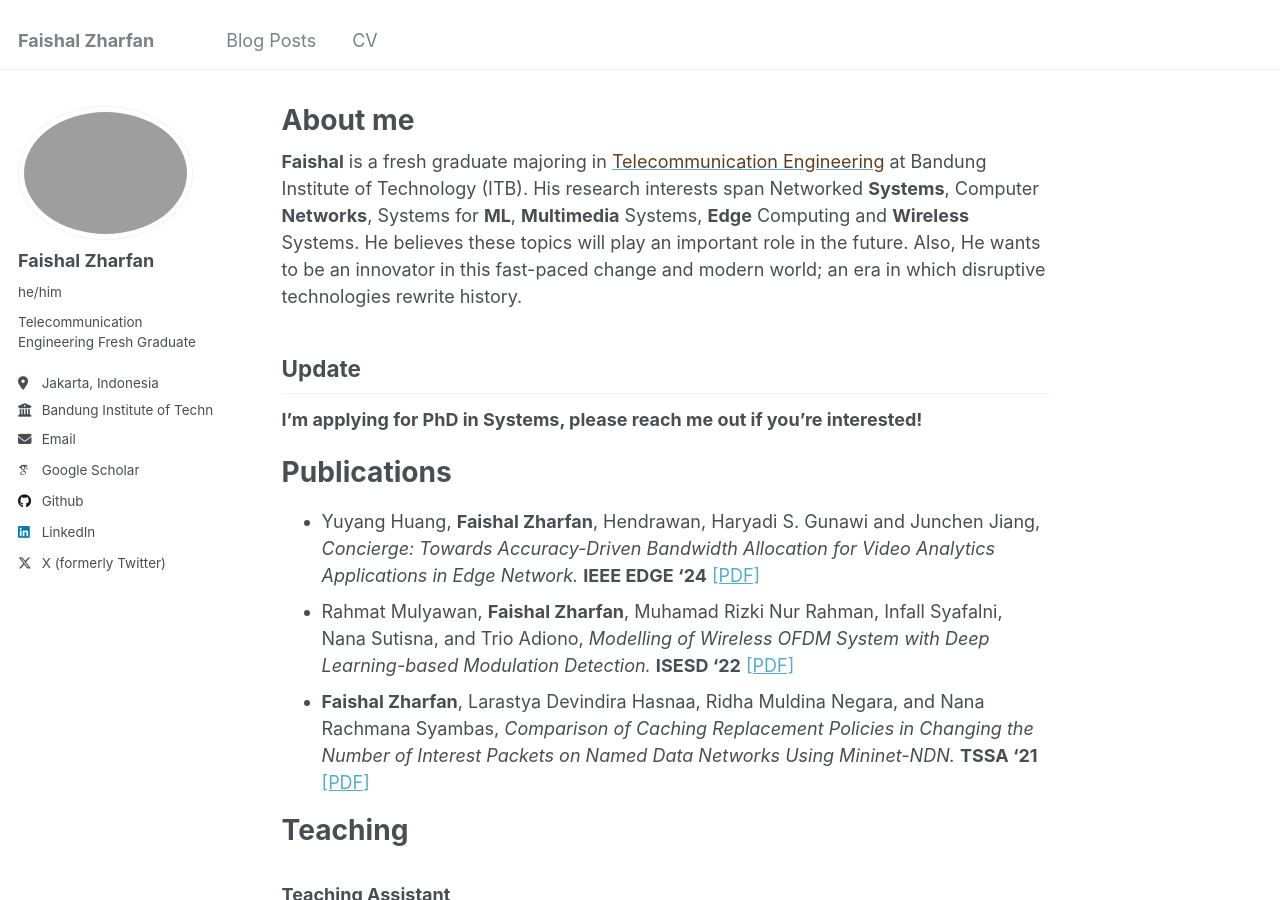
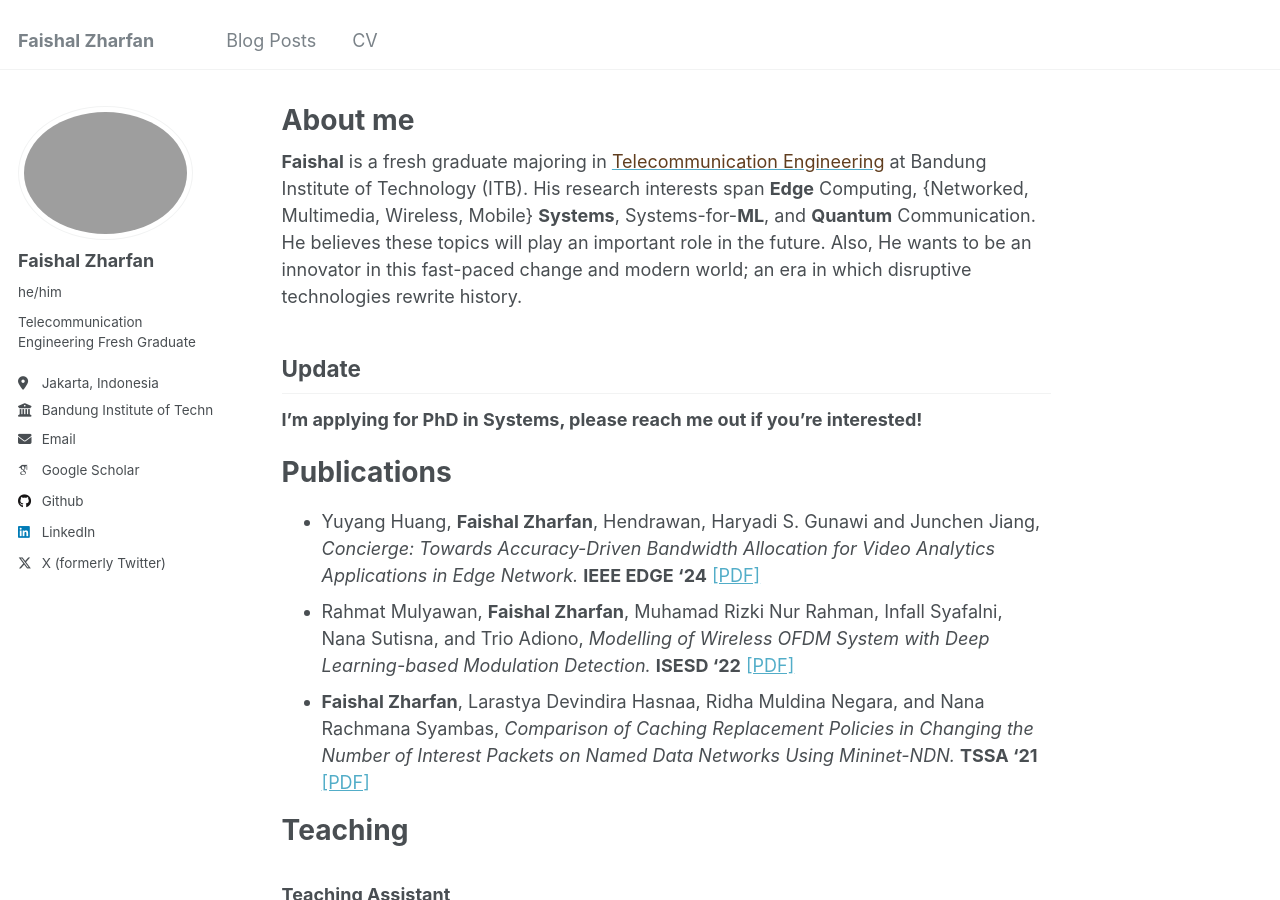
Before and after one commit to zharfanf/zharfanf.github.io, a Jekyll site: the page built from _pages/about.md, in a window 1280 px wide and 900 px high. Built offline with Jekyll 4.4.1, drawn with Linux system fonts in a browser that asks for light colours; some web fonts are replaced.

Commit message:
update content

```diff
--- a/_pages/about.md
+++ b/_pages/about.md
@@ -8,7 +8,7 @@ redirect_from:
 ---
 
 **Faishal** is a fresh graduate majoring in <a href="https://stei.itb.ac.id/en/undergraduate-programs/bachelor-telecommunication/" target="_blank"><span style="color: #613e1f;">Telecommunication Engineering</span></a> at Bandung Institute of Technology (ITB).
-His research interests span Networked **Systems**, Computer **Networks**, Systems for **ML**, **Multimedia** Systems, **Edge** Computing and **Wireless** Systems. He believes these topics will play an important role in the future. Also, He wants to be an innovator in this fast-paced change and modern world; an era in which disruptive technologies rewrite history.
+His research interests span **Edge** Computing, {Networked, Multimedia, Wireless, Mobile} **Systems**, Systems-for-**ML**, and **Quantum** Communication. He believes these topics will play an important role in the future. Also, He wants to be an innovator in this fast-paced change and modern world; an era in which disruptive technologies rewrite history.
 
 ## Update
 
```
